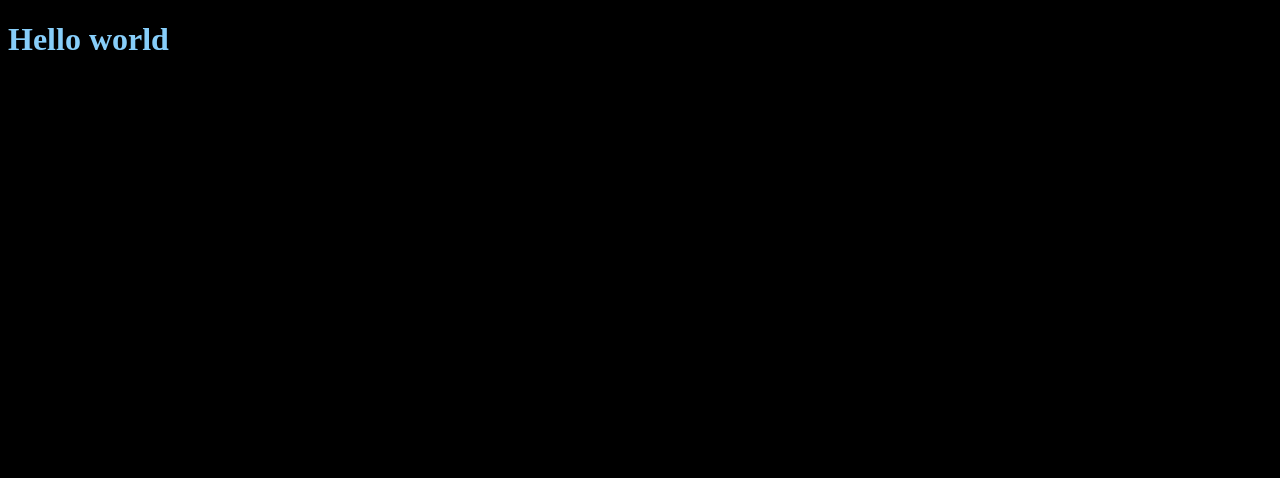
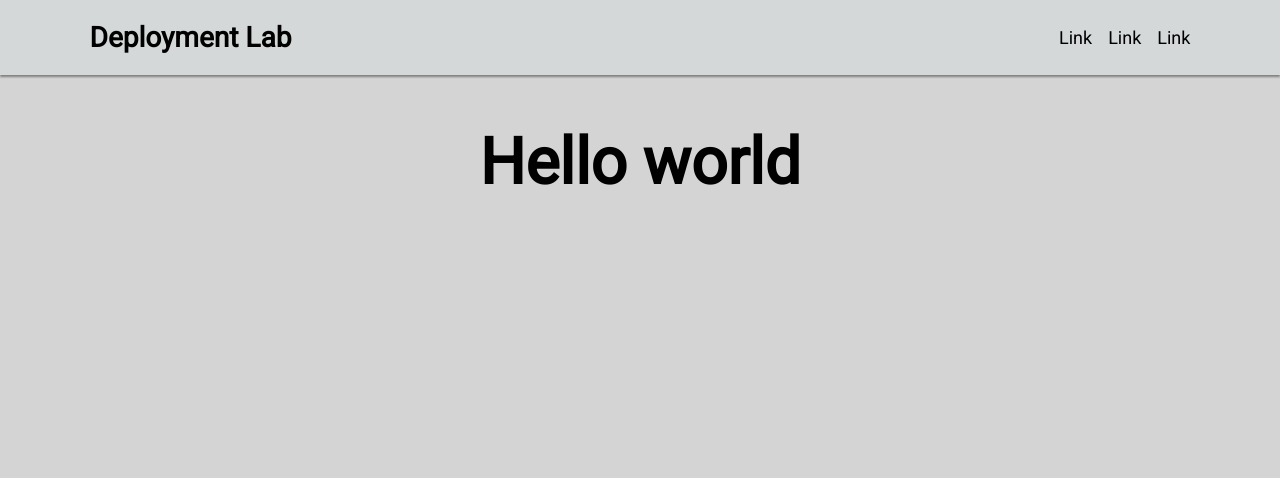
Before and after one commit to jDelille/deployment_lab, a website: page client/index.html in a window 1280 px wide. Drawn offline with Linux system fonts and the light colour scheme.

Commit message:
some changes have been added

```diff
--- a/client/index.html
+++ b/client/index.html
@@ -8,8 +8,23 @@
     <link rel="stylesheet" href="./style.css">
 </head>
 <body>
+    <header>
+        <div class="brand">
+            <h1> Deployment Lab </h1>
+        </div>
+        <ul>
+            <li><a href="#">Link</a></li>
+            <li><a href="#">Link</a></li>
+            <li><a href="#">Link</a></li>
+        </ul>
+    </header>
 
-    <h1> Hello world </h1>
+    <div class="container">
+        <h1> Hello world </h1>
+
+    </div>
+
+
 
 
 
--- a/client/style.css
+++ b/client/style.css
@@ -1,4 +1,62 @@
+@import url('https://fonts.googleapis.com/css2?family=Roboto&display=swap');
+
+* {
+    margin: 0;
+    padding: 0;
+    box-sizing: border-box;
+}
+
+
 body {
-    background: black;
-    color: lightskyblue;
+    background: rgb(213, 212, 212);
+    font-family: 'Roboto', sans-serif;
 }
+
+/* =============
+    Header
+============= */
+
+header {
+    width: 100vw;
+    height: 75px;
+    display: flex;
+    background-color: rgb(212, 216, 216);
+    align-items: center;
+    color: black;
+    padding: 0 7%;
+    box-shadow: 0 2px 2px 0px rgba(0,0,0,.4);
+}
+
+.brand {
+    font-size: 14px;
+}
+
+ul {
+    display: flex;
+    list-style-type: none;
+    gap: 1em;
+    margin-left: auto;
+}
+
+li a {
+    text-decoration: none;
+    color: black;
+    font-size: 18px;
+}
+
+/* =============
+    Container
+============= */
+
+.container {
+    width: 100vw;
+    height: 400px;
+}
+
+.container h1 {
+    color: black;
+    font-size: 4em;
+    text-align: center;
+    position: relative;
+    top: 50px;
+}
```
